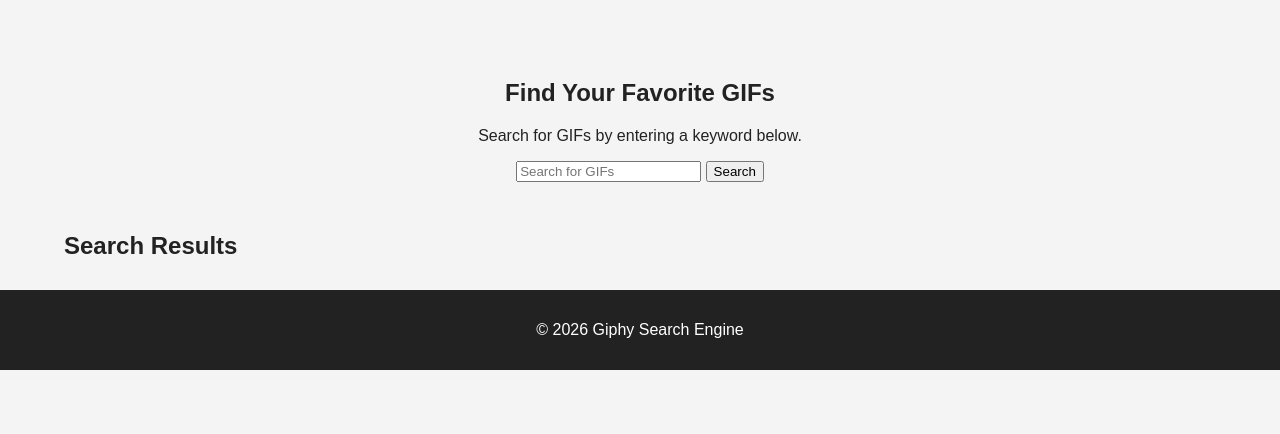
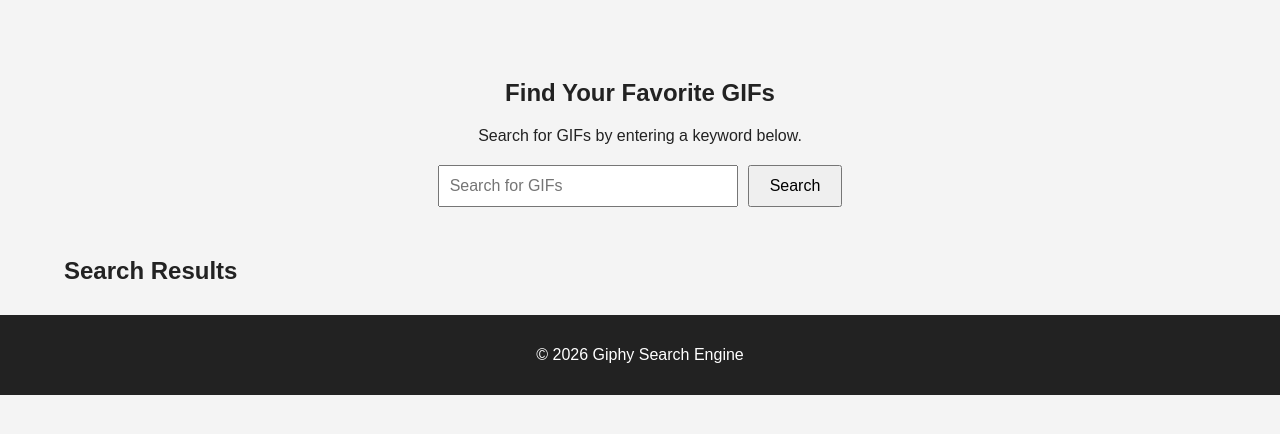
Before and after one commit to JulioP0214/giphy-search-engine, a plain HTML site: page index.html in a window 1280 px wide. Shown: the part 78-512 px from the top of the page. Drawn offline with Linux system fonts and the light colour scheme.

Commit message:
styles search form with flexbox

```diff
--- a/style.css
+++ b/style.css
@@ -42,6 +42,25 @@ main {
     padding: 30px;
 }
 
+#search-form {
+    display: flex;
+    justify-content: center;
+    gap: 10px;
+    margin-top: 20px;
+}
+
+#search-input {
+    width: 300px;
+    padding: 10px;
+    font-size: 16px;
+}
+
+button {
+    padding: 10px 20px;
+    font-size: 16px;
+    cursor: pointer;
+}
+
 footer {
     background-color: #222;
     color: white;
```
